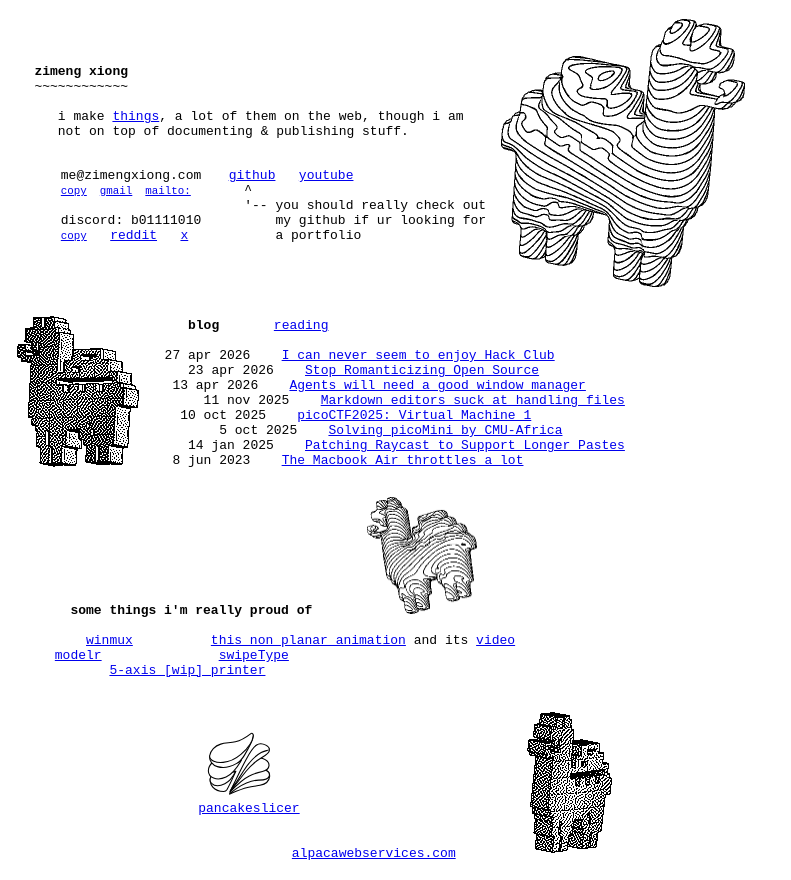
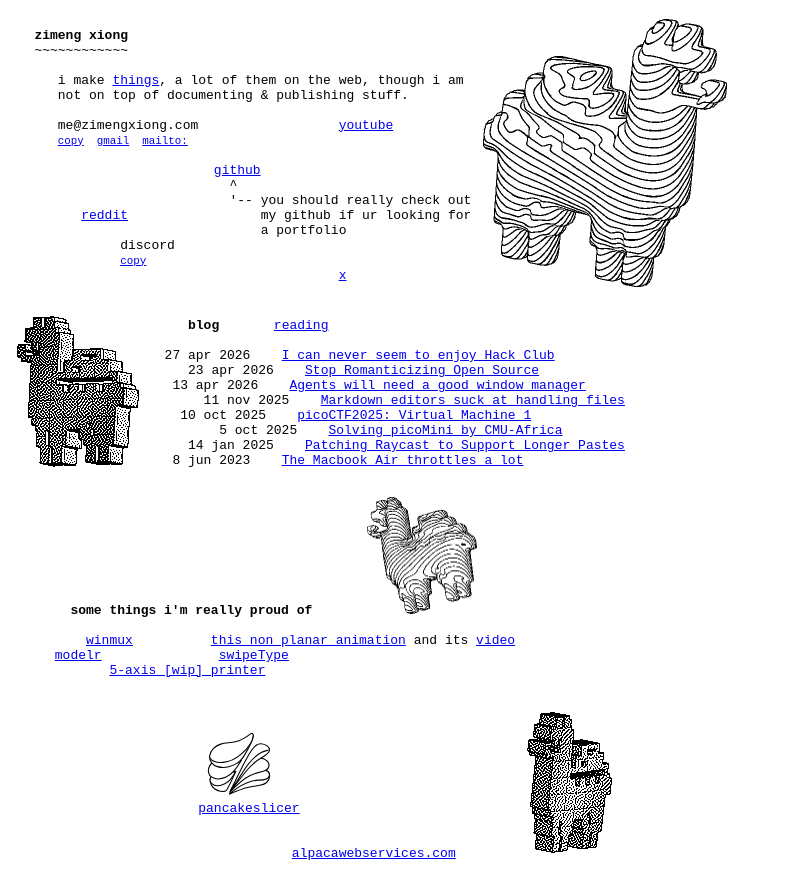
Before and after one commit to ZimengXiong/zime.ng, a website: page index.html in a window 1280 px wide. Shown: the top 880 px of the page, without its empty margins (0-791 px from the left). Drawn offline with Linux system fonts and the light colour scheme.

Commit message:
loosen contact area layout

```diff
--- a/index.html
+++ b/index.html
@@ -12,16 +12,20 @@
    ~~~~~~~~~~~~
 
       i make <a href="/things/">things</a>, a lot of them on the web, though i am
-      not on top of documenting &amp; publishing stuff.</pre>
-<table role="presentation"><tr><td valign="top"><pre>      me@zimengxiong.com
+      not on top of documenting &amp; publishing stuff.
+
+      me@zimengxiong.com                  <a href="https://www.youtube.com/@alpacaengineering">youtube</a>
       <small><a href="#copy" id="copy-email">copy</a>  <a href="https://mail.google.com/mail/?view=cm&amp;to=me@zimengxiong.com" target="_blank" rel="noopener">gmail</a>  <a href="mailto:me@zimengxiong.com">mailto:</a></small>
 
-      discord: b01111010
-      <small><a href="#copy-discord" id="copy-discord">copy</a></small>   <a href="https://www.reddit.com/user/arduinoRPi4/">reddit</a>   <a href="https://x.com/zimengxiong">x</a></pre></td><td valign="top"><pre>   <a href="https://github.com/ZimengXiong">github</a>   <a href="https://www.youtube.com/@alpacaengineering">youtube</a>
-     ^
-     '-- you should really check out
-         my github if ur looking for
-         a portfolio</pre></td></tr></table></td><td>   <img src="/art/c-home.png" width="260" height="284" alt="alpaca"></td></tr></table>
+                          <a href="https://github.com/ZimengXiong">github</a>
+                            ^
+                            '-- you should really check out
+         <a href="https://www.reddit.com/user/arduinoRPi4/">reddit</a>                 my github if ur looking for
+                                a portfolio
+              discord
+              <small><a href="#copy-discord" id="copy-discord">copy</a></small>
+                                          <a href="https://x.com/zimengxiong">x</a>
+</pre></td><td>   <img src="/art/c-home.png" width="260" height="284" alt="alpaca"></td></tr></table>
 <table role="presentation"><tr><td>    <img src="/art/d-stand-m.png" width="134" height="160" alt=""></td><td><pre id="p-blog">
      <b>blog</b>       <a href="#reading">reading</a>
 
```
